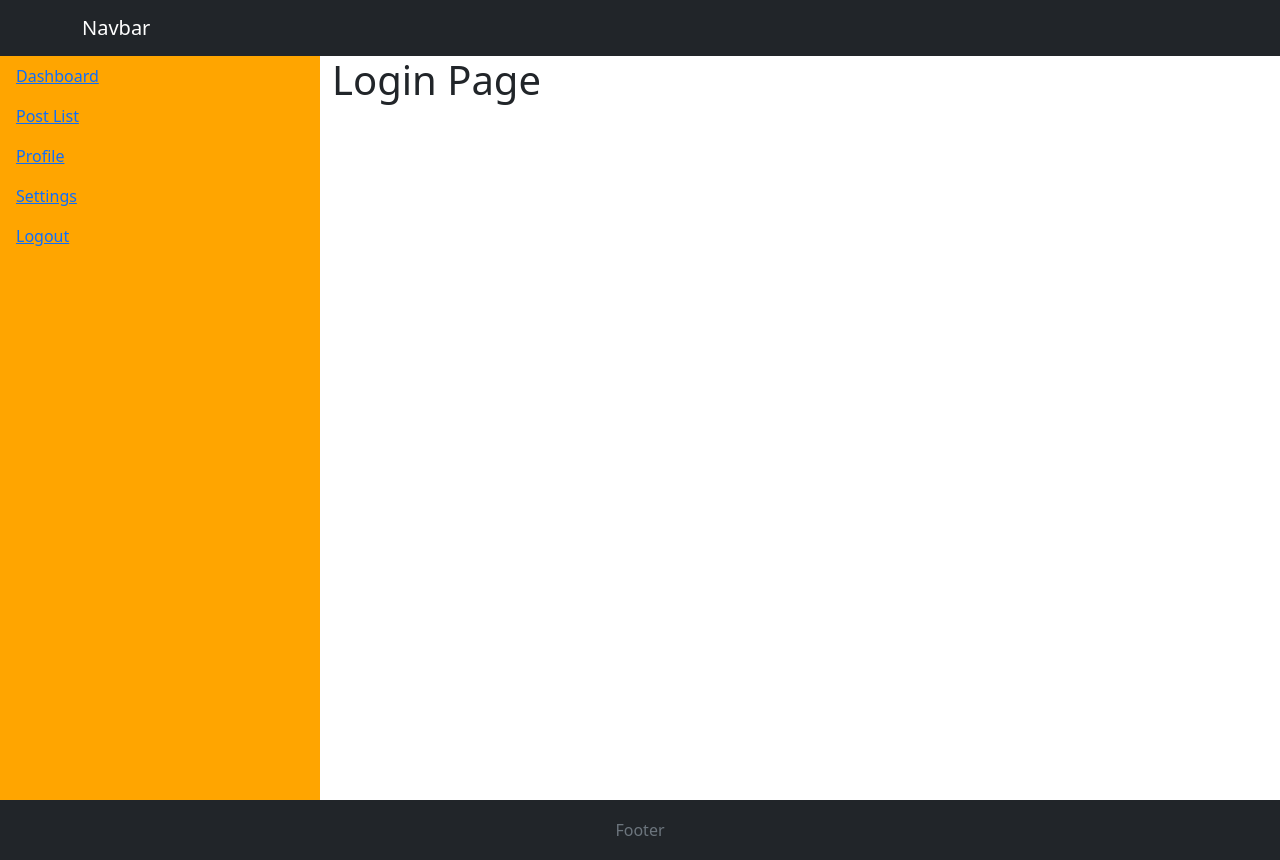
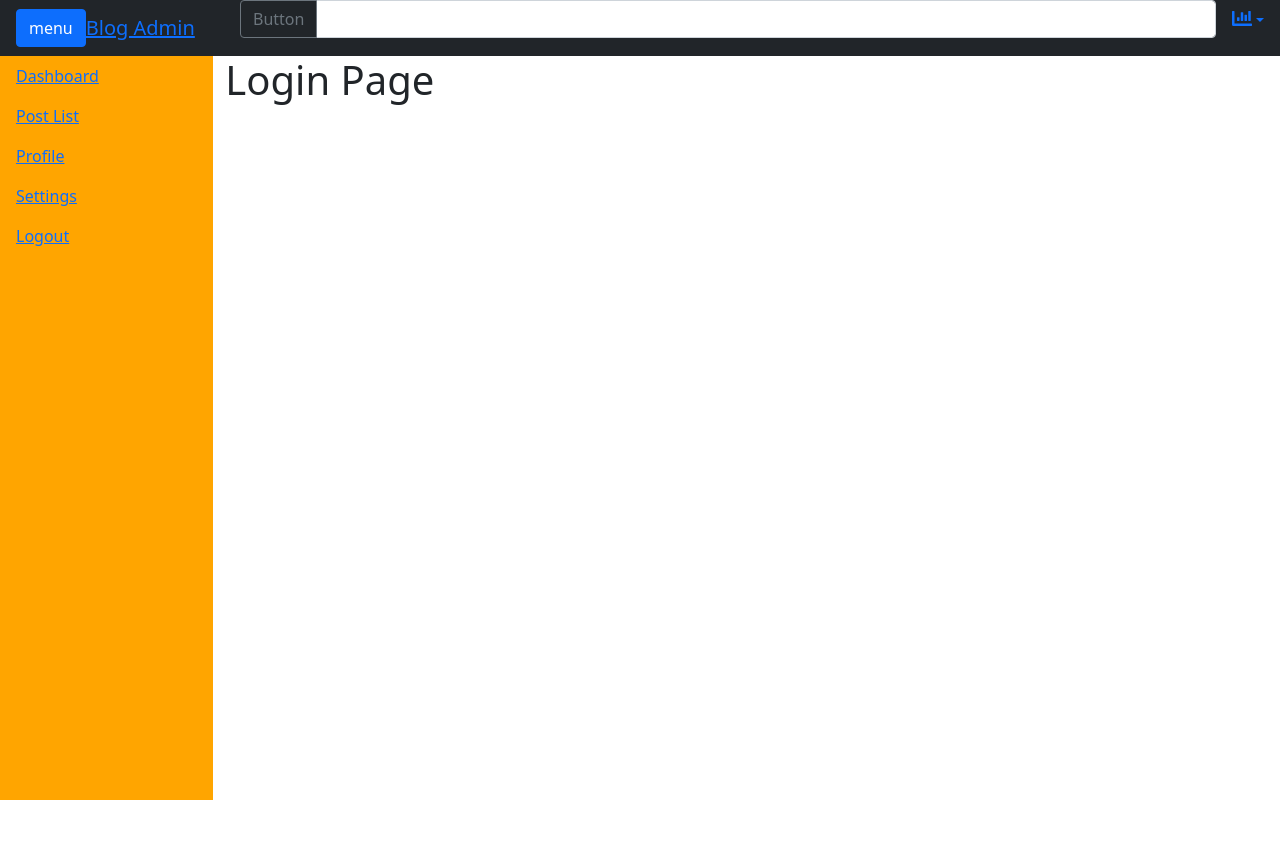
Before and after one commit to IslandTeki18/islandteki_blogadmin, a React (Create React App) app: page / in a window 1280 px wide. After the commit the page ends 800 px from the top, so only its background shows below. Built offline with nearby package versions, Linux system fonts and the light colour scheme.

Commit message:
start on top bar

```diff
--- a/public/index.html
+++ b/public/index.html
@@ -13,12 +13,22 @@
   <!-- React Bootstrap CSS CDN -->
   <link rel="stylesheet" href="https://cdn.jsdelivr.net/npm/bootstrap@5.1.0/dist/css/bootstrap.min.css"
     integrity="sha384-KyZXEAg3QhqLMpG8r+8fhAXLRk2vvoC2f3B09zVXn8CA5QIVfZOJ3BCsw2P0p/We" crossorigin="anonymous" />
+  <!-- Fontawesome CDN -->
+  <link rel="stylesheet" href="https://cdnjs.cloudflare.com/ajax/libs/font-awesome/5.15.4/css/all.min.css"
+    integrity="sha512-1ycn6IcaQQ40/MKBW2W4Rhis/DbILU74C1vSrLJxCq57o941Ym01SwNsOMqvEBFlcgUa6xLiPY/NS5R+E6ztJQ=="
+    crossorigin="anonymous" referrerpolicy="no-referrer" />
   <title>Blog Admin</title>
 </head>
 
 <body>
   <noscript>You need to enable JavaScript to run this app.</noscript>
   <div id="root"></div>
+  <script src="https://cdn.jsdelivr.net/npm/@popperjs/core@2.9.2/dist/umd/popper.min.js"
+    integrity="sha384-IQsoLXl5PILFhosVNubq5LC7Qb9DXgDA9i+tQ8Zj3iwWAwPtgFTxbJ8NT4GN1R8p"
+    crossorigin="anonymous"></script>
+  <script src="https://cdn.jsdelivr.net/npm/bootstrap@5.0.2/dist/js/bootstrap.min.js"
+    integrity="sha384-cVKIPhGWiC2Al4u+LWgxfKTRIcfu0JTxR+EQDz/bgldoEyl4H0zUF0QKbrJ0EcQF"
+    crossorigin="anonymous"></script>
 </body>
 
 </html>
--- a/src/App.js
+++ b/src/App.js
@@ -6,7 +6,6 @@ import Col from "react-bootstrap/Col";
 import Sidebar from "./app/sidebar/Sidebar";
 import Routes from "./utils/Routes";
 import Header from "./app/header/Header";
-import Footer from "./app/footer/Footer";
 
 function App() {
     return (
@@ -15,16 +14,15 @@ function App() {
             <Container fluid>
                 <Router>
                     <Row className="no-gutters">
-                        <Col md={3} className="px-0">
+                        <Col md={2} className="px-0">
                             <Sidebar />
                         </Col>
-                        <Col md={9}>
+                        <Col md={10}>
                             <Routes />
                         </Col>
                     </Row>
                 </Router>
             </Container>
-            <Footer />
         </div>
     );
 }
--- a/src/app/footer/Footer.jsx
+++ /dev/null
@@ -1,15 +0,0 @@
-import React from "react";
-import "./Footer.scss";
-import Container from "react-bootstrap/Container";
-
-const Footer = () => {
-    return (
-        <footer className="dkFooter bg-dark">
-            <Container className="text-center">
-                <span className="text-muted">Footer</span>
-            </Container>
-        </footer>
-    );
-};
-
-export default Footer;
--- a/src/app/footer/Footer.scss
+++ /dev/null
@@ -1,6 +0,0 @@
-.dkFooter {
-    width: 100%;
-    height: 60px;
-    line-height: 60px;
-    background-color: #f5f5f5;
-}
--- a/src/app/header/Header.jsx
+++ b/src/app/header/Header.jsx
@@ -1,14 +1,11 @@
 import React from "react";
-import Navbar from "react-bootstrap/Navbar";
-import Container from "react-bootstrap/Container";
+import TopBar from "../../components/topBar/TopBar";
 
 const Header = () => {
     return (
-        <Navbar expand="lg" variant="dark" bg="dark">
-            <Container>
-                <Navbar.Brand href="#">Navbar</Navbar.Brand>
-            </Container>
-        </Navbar>
+        <div className="dkNavBar">
+            <TopBar />
+        </div>
     );
 };
 
--- a/src/app/sidebar/Sidebar.jsx
+++ b/src/app/sidebar/Sidebar.jsx
@@ -6,7 +6,7 @@ import { SidebarItems } from "../../utils/sidebarItems/SidebarItems";
 const Sidebar = () => {
     return (
         <Nav className="flex-column dkSidebar" variant="pills" navbar={true}>
-            {SidebarItems.map((item, idx) => (
+            {SidebarItems.map((item) => (
                 <Nav.Link key={item.name}>
                     <Link to={item.route}>{item.name}</Link>
                 </Nav.Link>
--- /dev/null
+++ b/src/components/topBar/TopBar.jsx
@@ -0,0 +1,84 @@
+import React from "react";
+import "./TopBar.scss";
+
+const TopBar = () => {
+    function topBarBrand() {
+        return (
+            <div className="topBarBrand">
+                <button className="btn btn-primary mr-2">menu</button>
+                <a href="/dashboard">Blog Admin</a>
+            </div>
+        );
+    }
+    function topBarSearch() {
+        return (
+            <div className="topBarItem full-search">
+                <div class="input-group mb-3 d-flex align-items-center">
+                    <button
+                        class="btn btn-outline-secondary"
+                        type="button"
+                        id="button-addon1"
+                    >
+                        Button
+                    </button>
+                    <input
+                        type="text"
+                        class="form-control"
+                        placeholder=""
+                        aria-label="Example text with button addon"
+                        aria-describedby="button-addon1"
+                    />
+                </div>
+            </div>
+        );
+    }
+    function topBarControl() {
+        return (
+            <div className="topBarItem control-right">
+                <ul className="nav header-nav">
+                    <li className="nav-item dropdown">
+                        <a
+                            className="nav-link dropdown-toggle"
+                            href="!#"
+                            id="navbarDarkDropdownMenuLink"
+                            role="button"
+                            data-bs-toggle="dropdown"
+                            aria-expanded="false"
+                        >
+                            <i className="fas fa-chart-bar control-icon" />
+                        </a>
+                        <ul
+                            className="dropdown-menu dropdown-menu-dark"
+                            aria-labelledby="navbarDarkDropdownMenuLink"
+                        >
+                            <li>
+                                <a className="dropdown-item" href="!#">
+                                    Action
+                                </a>
+                            </li>
+                            <li>
+                                <a className="dropdown-item" href="!#">
+                                    Another action
+                                </a>
+                            </li>
+                            <li>
+                                <a className="dropdown-item" href="!#">
+                                    Something else here
+                                </a>
+                            </li>
+                        </ul>
+                    </li>
+                </ul>
+            </div>
+        );
+    }
+    return (
+        <div className="dkTopBar bg-dark text-white">
+            {topBarBrand()}
+            {topBarSearch()}
+            {topBarControl()}
+        </div>
+    );
+};
+
+export default TopBar;
--- /dev/null
+++ b/src/components/topBar/TopBar.scss
@@ -0,0 +1,25 @@
+.dkTopBar {
+    display: flex;
+    width: 100%;
+    height: 3.5rem;
+    align-items: stretch;
+
+    .topBarBrand {
+        display: flex;
+        margin-bottom: 0;
+        padding: 0 0.5rem 0 1rem;
+        height: 3.5rem;
+        width: 15rem;
+        font-size: 1.25rem;
+        align-items: center;
+    }
+    .topBarItem.full-search {
+        flex: 1;
+        padding: 0;
+    }
+    .topBarItem.control-right {
+        .control-icon {
+            font-size: 20px;
+        }
+    }
+}
```
